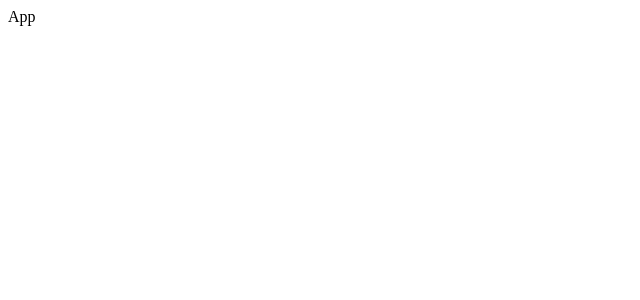
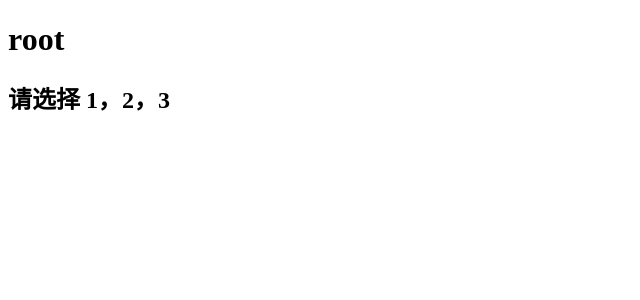
Before and after one commit to Knight174/smart-qa_web, a React (Create React App) app: page / in a window 1280 px wide. Shown: the top 300 px of the page, without its empty margins (0-640 px from the left). Built offline with nearby package versions, Linux system fonts and the light colour scheme.

Commit message:
nested router

```diff
--- a/src/index.tsx
+++ b/src/index.tsx
@@ -1,18 +1,26 @@
-import React from 'react';
-import ReactDOM from 'react-dom/client';
-import App from './App';
-import reportWebVitals from './reportWebVitals';
-import {
-  createBrowserRouter,
-  RouterProvider,
-} from "react-router-dom";
+import React from "react";
+import ReactDOM from "react-dom/client";
+// import App from './App';
+import reportWebVitals from "./reportWebVitals";
+import { createBrowserRouter, Outlet, RouterProvider } from "react-router-dom";
 import { ErrorPage } from "./components/ErrorPage";
 
 const router = createBrowserRouter([
   {
     path: "/",
-    element: <App></App>,
-    errorElement: <ErrorPage />
+    element: (
+      <div>
+        <h1>root</h1>
+        <Outlet />
+      </div>
+    ),
+    errorElement: <ErrorPage />,
+    children: [
+      { index: true, element: <h2>请选择 1，2，3</h2> }, // 默认路径，路径为 /
+      { path: "1", element: <div>1</div> }, // 路径为 /1
+      { path: "2", element: <div>2</div> }, // 路径为 /2
+      { path: "3", element: <div>3</div> }, // 路径为 /3
+    ],
   },
   {
     path: "/a",
@@ -21,7 +29,7 @@ const router = createBrowserRouter([
 ]);
 
 const root = ReactDOM.createRoot(
-  document.getElementById('root') as HTMLElement
+  document.getElementById("root") as HTMLElement
 );
 root.render(
   <React.StrictMode>
```
